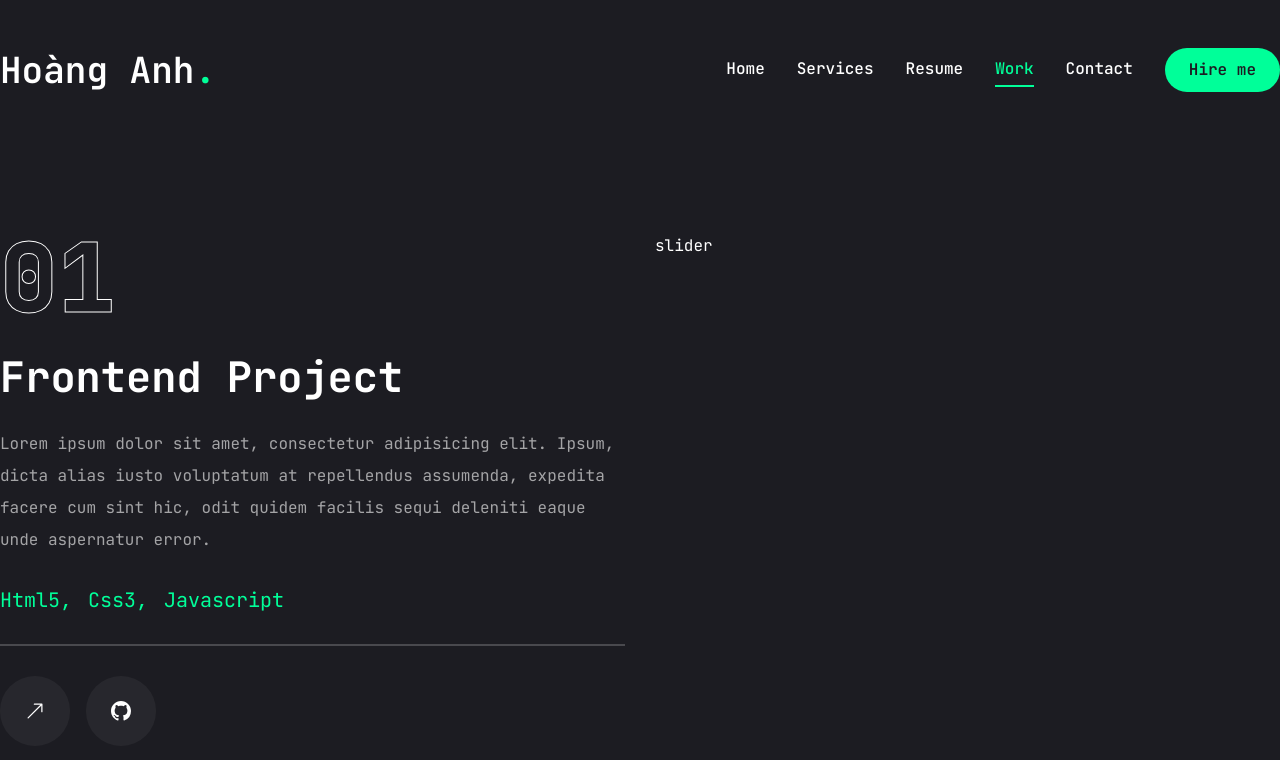
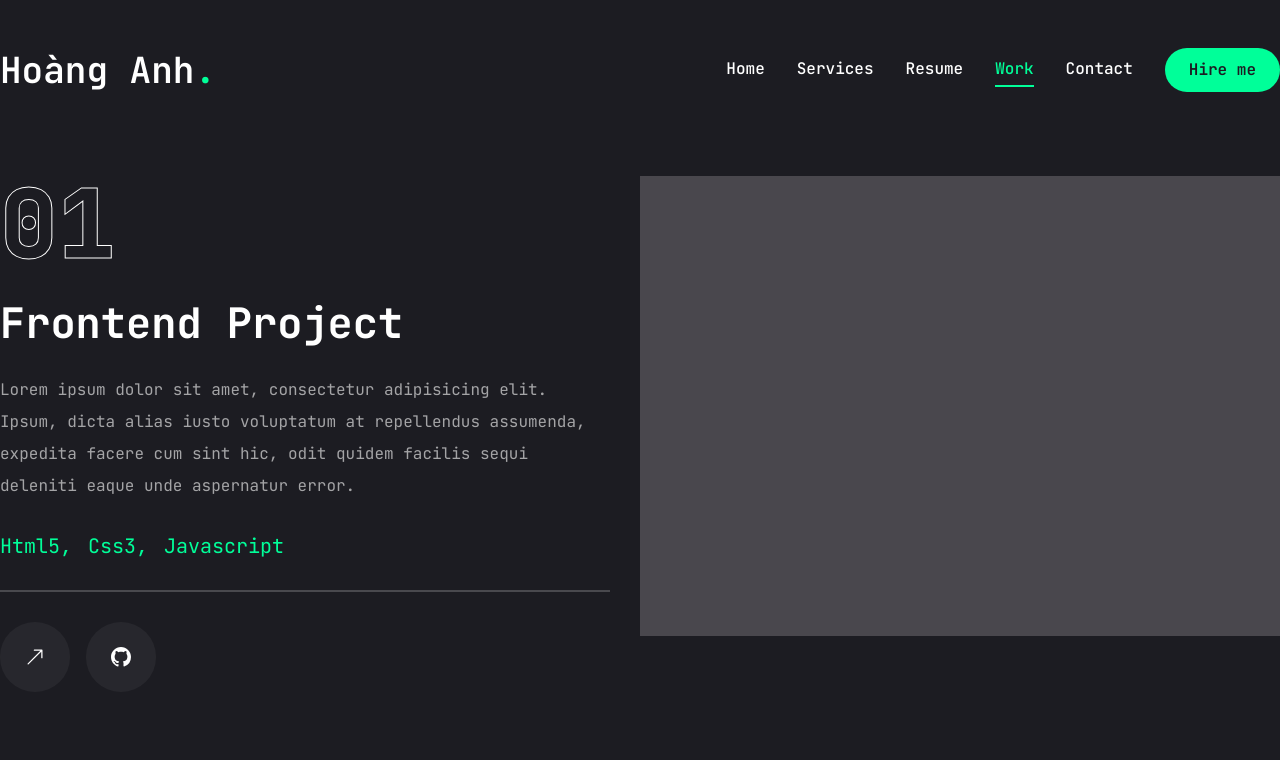
Before and after one commit to nguyennanhcd/Portfolio, a Next.js app: page /work in a window 1280 px wide. Shown: the top 760 px of the page. Built offline with nearby package versions, Linux system fonts and the light colour scheme.

Commit message:
feat: add swiper to work page

```diff
--- a/app/work/page.tsx
+++ b/app/work/page.tsx
@@ -11,9 +11,20 @@ import { motion } from 'framer-motion'
 import Link from 'next/link'
 import { useState } from 'react'
 import { BsArrowUpRight, BsGithub } from 'react-icons/bs'
+import { Swiper, SwiperSlide } from 'swiper/react'
+import 'swiper/css'
 
 const Work = () => {
   const [project, setProject] = useState(projects[0])
+
+  const handleSlideChange = (swiper: {
+    activeIndex: number
+  }) => {
+    // get current slide index
+    const currentIndex: number = swiper.activeIndex
+    //update project state based on current slide index
+    setProject(projects[currentIndex])
+  }
 
   return (
     <motion.section
@@ -87,7 +98,20 @@ const Work = () => {
               </div>
             </div>
           </div>
-          <div className='w-full xl:w-[50%]'>slider</div>
+          <div className='w-full xl:w-[50%]'>
+            <Swiper
+              spaceBetween={30}
+              slidesPerView={1}
+              className='xl:h-[520px] mb-12'
+              onSlideChange={handleSlideChange}
+            >
+              {projects.map((project, index) => (
+                <SwiperSlide key={index} className='w-full'>
+                  <div className='h-[460px] relative group flex justify-center items-center bg-pink-50/20'></div>
+                </SwiperSlide>
+              ))}
+            </Swiper>
+          </div>
         </div>
       </div>
     </motion.section>
--- a/constants/projects.tsx
+++ b/constants/projects.tsx
@@ -5,30 +5,42 @@ export const projects = [
     title: 'project 1',
     description:
       'Lorem ipsum dolor sit amet, consectetur adipisicing elit. Ipsum, dicta alias iusto voluptatum at repellendus assumenda, expedita facere cum sint hic, odit quidem facilis sequi deleniti eaque unde aspernatur error.',
-    stack: [{ name: 'Html5' }, { name: 'Css3' }, { name: 'Javascript' }],
+    stack: [
+      { name: 'Html5' },
+      { name: 'Css3' },
+      { name: 'Javascript' },
+    ],
     image: '/assets/work/thumb1.png',
     live: '',
     github: '',
   },
 
   {
-    num: '01',
+    num: '02',
     category: 'fullstack',
     title: 'project 1',
     description:
       'Lorem ipsum dolor sit amet, consectetur adipisicing elit. Ipsum, dicta alias iusto voluptatum at repellendus assumenda, expedita facere cum sint hic, odit quidem facilis sequi deleniti eaque unde aspernatur error.',
-    stack: [{ name: 'Html5' }, { name: 'Css3' }, { name: 'Javascript' }],
+    stack: [
+      { name: 'Html5' },
+      { name: 'Css3' },
+      { name: 'Javascript' },
+    ],
     image: '/assets/work/thumb1.png',
     live: '',
     github: '',
   },
   {
-    num: '01',
+    num: '03',
     category: 'frontend',
     title: 'project 1',
     description:
       'Lorem ipsum dolor sit amet, consectetur adipisicing elit. Ipsum, dicta alias iusto voluptatum at repellendus assumenda, expedita facere cum sint hic, odit quidem facilis sequi deleniti eaque unde aspernatur error.',
-    stack: [{ name: 'Html5' }, { name: 'Css3' }, { name: 'Javascript' }],
+    stack: [
+      { name: 'Html5' },
+      { name: 'Css3' },
+      { name: 'Javascript' },
+    ],
     image: '/assets/work/thumb1.png',
     live: '',
     github: '',
```
